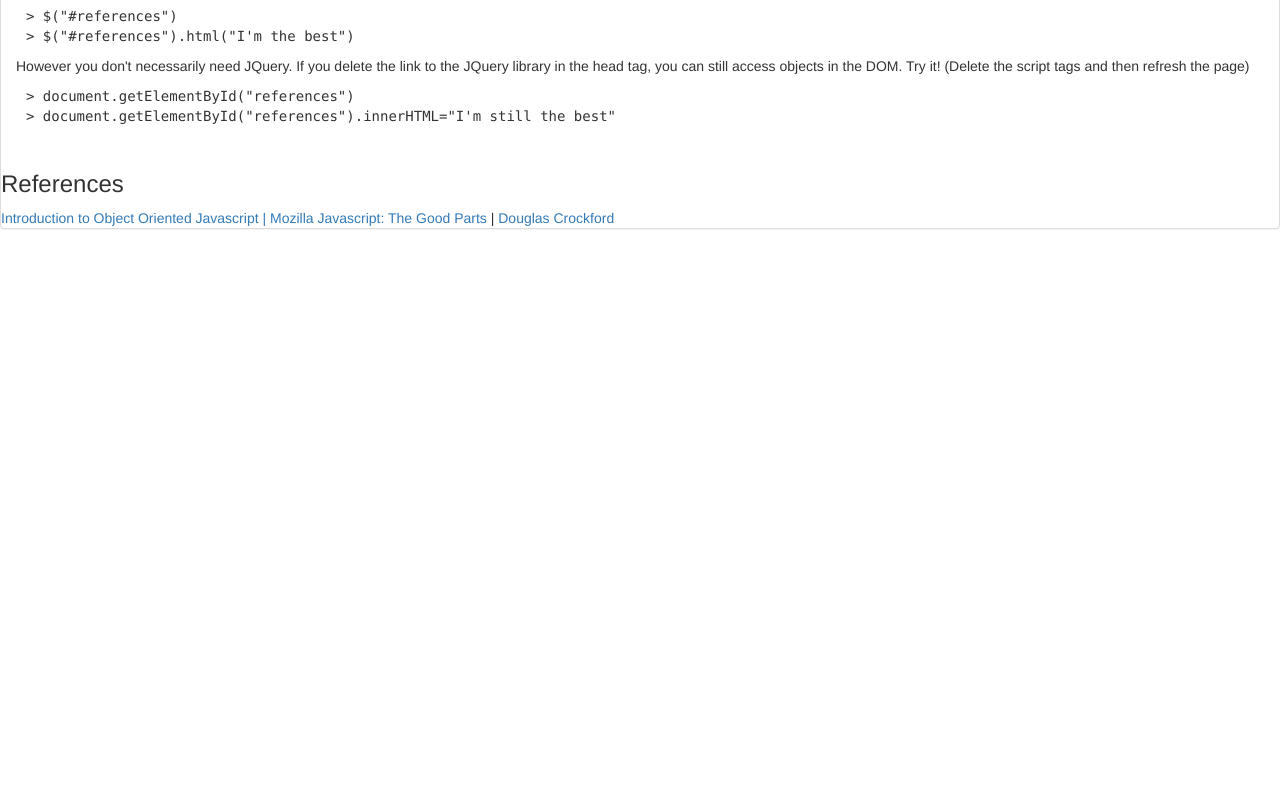
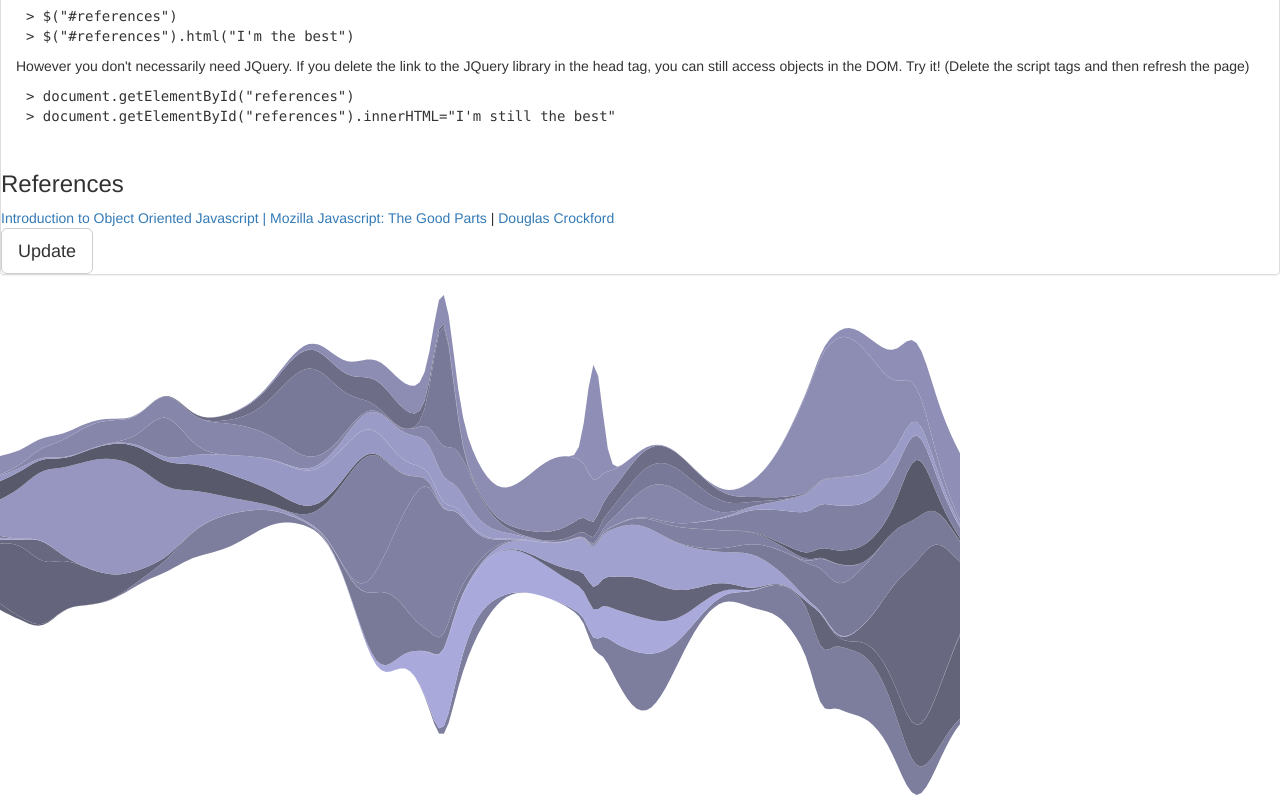
Before and after one commit to mirthbottle/d3js_world, a plain HTML site: page index_bs.html in a window 1280 px wide. Shown: the part 408-1208 px from the top of the page. Before the commit the page ends 800 px from the top, so only its background shows below. Drawn offline with nearby package versions, Linux system fonts and the light colour scheme.

Commit message:
added d3 example kind of

```diff
--- a/index_bs.html
+++ b/index_bs.html
@@ -7,6 +7,7 @@
     <!-- bootstrap links, no need for a server -->
     <link rel="stylesheet" href="http://maxcdn.bootstrapcdn.com/bootstrap/3.2.0/css/bootstrap.min.css">
     <script src="http://maxcdn.bootstrapcdn.com/bootstrap/3.2.0/js/bootstrap.min.js"></script>
+    <script src="//d3js.org/d3.v3.min.js"></script>
   </head>
   <body>
     <div class="panel panel-default">
@@ -43,8 +44,82 @@
 	  Introduction to Object Oriented Javascript | Mozilla</a>
 	<a href="http://www.amazon.com/exec/obidos/ASIN/0596517742/wrrrldwideweb">
 	  Javascript: The Good Parts</a> |
-	<a href="http://javascript.crockford.com/">Douglas Crockford</a>
+	<a href="http://javascript.crockford.com/">Douglas Crockford</a><br>
+	<button class="btn btn-default btn-lg" onclick="transition()" >Update</button>
       </div>
     </div>
   </body>
+
+<script>
+
+var n = 20, // number of layers
+    m = 200, // number of samples per layer
+    stack = d3.layout.stack().offset("wiggle"),
+    layers0 = stack(d3.range(n).map(function() { return bumpLayer(m); })),
+    layers1 = stack(d3.range(n).map(function() { return bumpLayer(m); }));
+
+var width = 960,
+    height = 500;
+
+var x = d3.scale.linear()
+    .domain([0, m - 1])
+    .range([0, width]);
+
+var y = d3.scale.linear()
+    .domain([0, d3.max(layers0.concat(layers1), function(layer) { return d3.max(layer, function(d) { return d.y0 + d.y; }); })])
+    .range([height, 0]);
+
+var color = d3.scale.linear()
+    .range(["#aad", "#556"]);
+
+var area = d3.svg.area()
+    .x(function(d) { return x(d.x); })
+    .y0(function(d) { return y(d.y0); })
+    .y1(function(d) { return y(d.y0 + d.y); });
+
+var svg = d3.select("body").append("svg")
+    .attr("width", width)
+    .attr("height", height);
+
+svg.selectAll("path")
+    .data(layers0)
+  .enter().append("path")
+    .attr("d", area)
+    .style("fill", function() { return color(Math.random()); });
+
+function transition() {
+  d3.selectAll("path")
+      .data(function() {
+        var d = layers1;
+        layers1 = layers0;
+        return layers0 = d;
+      })
+    .transition()
+      .duration(2500)
+      .attr("d", area);
+}
+
+// Inspired by Lee Byron's test data generator.
+function bumpLayer(n) {
+
+  function bump(a) {
+    var x = 1 / (.1 + Math.random()),
+        y = 2 * Math.random() - .5,
+        z = 10 / (.1 + Math.random());
+    for (var i = 0; i < n; i++) {
+      var w = (i / n - y) * z;
+      a[i] += x * Math.exp(-w * w);
+    }
+  }
+
+  var a = [], i;
+  for (i = 0; i < n; ++i) a[i] = 0;
+  for (i = 0; i < 5; ++i) bump(a);
+  return a.map(function(d, i) { return {x: i, y: Math.max(0, d)}; });
+}
+
+</script>
+
+
+
 </html>
```
